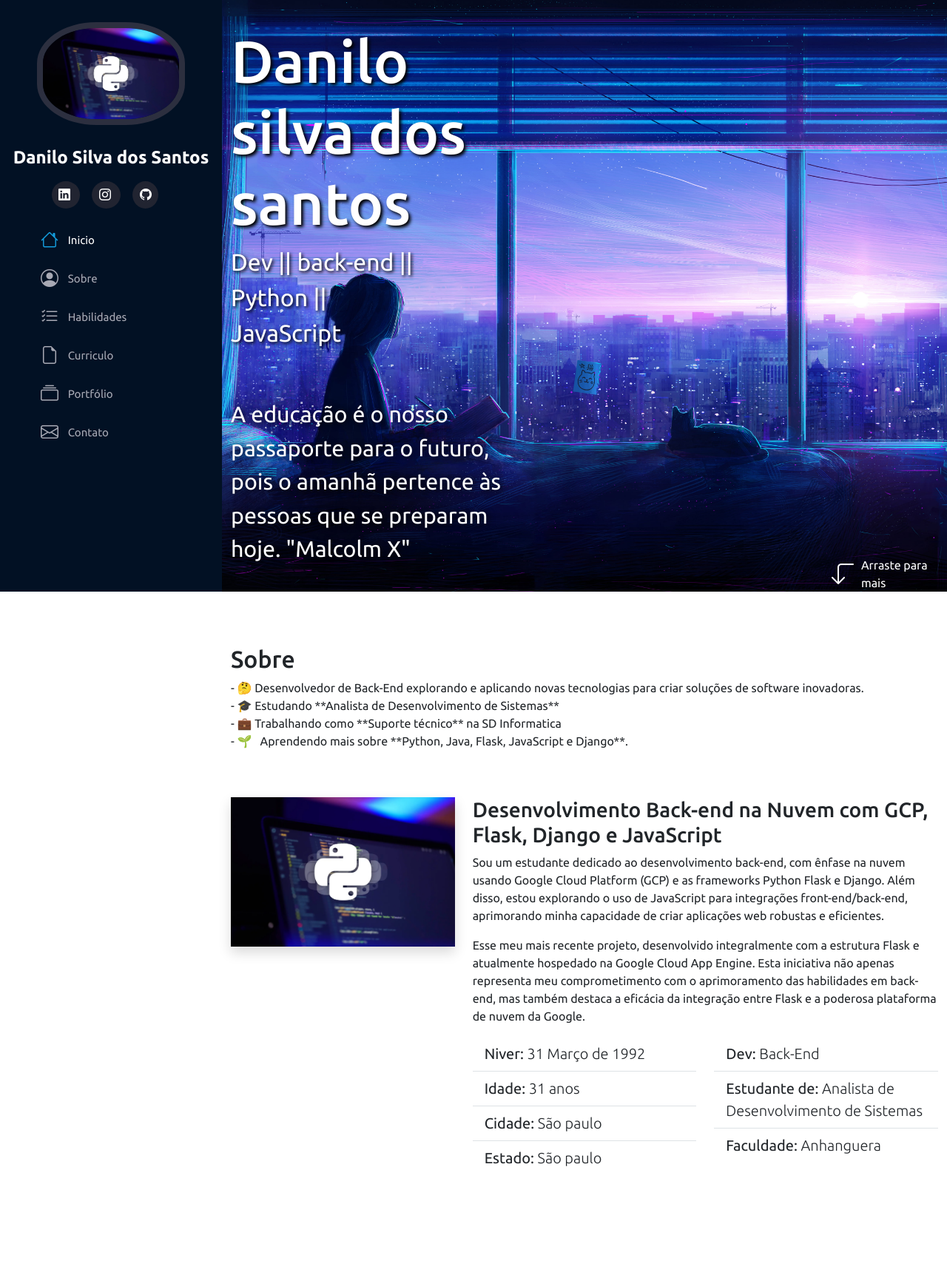
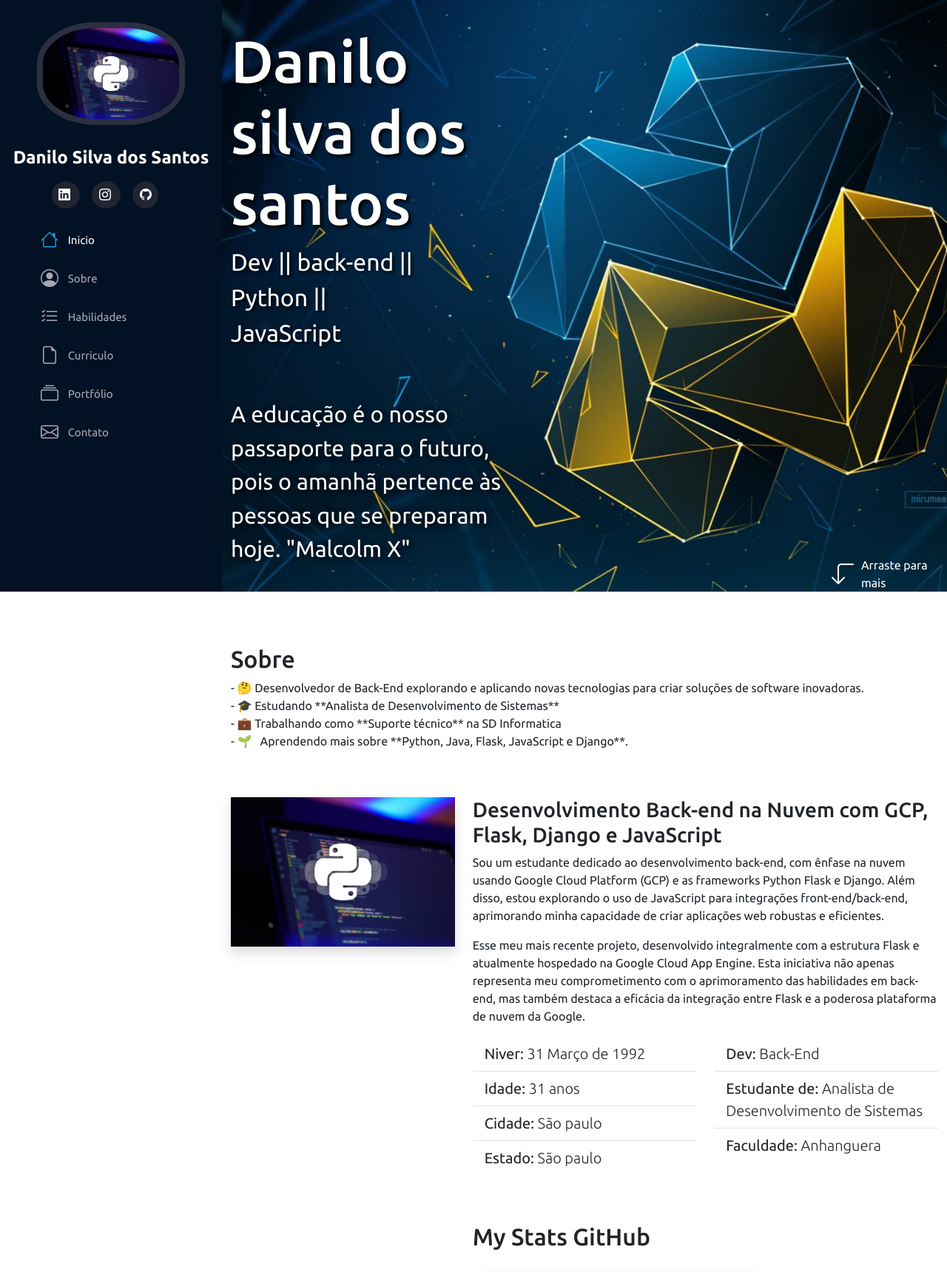
Before and after one commit to August1312/My-Frist-Website, a Flask app: page / in a window 1280 px wide. Shown: the top 1720 px of the page at 74% size. Before the commit the page ends 1577 px from the top, so only its background shows below. Run offline with Flask 2, Linux system fonts and the light colour scheme; some libraries are stand-ins or nearby versions.

Commit message:
:art: ATT V0.9 Atualização da estrutura e organização do código.

```diff
--- a/app/routes.py
+++ b/app/routes.py
@@ -1,5 +1,5 @@
 ### Import extenção do app ###
-from app import *
+from app import app, render_template
 
 
 
--- a/app/static/style.css
+++ b/app/static/style/style.css
@@ -110,7 +110,7 @@ html, body {
 }
 
 section#inicio {
-    background-image: url(./img/bg-img/wallpaperflare.com_wallpaper.jpg);
+    background-image: url(../img/bg-img/background.jpg);
     background-repeat: no-repeat;
     background-size: cover;
     background-attachment: fixed;
--- a/app/templates/index.html
+++ b/app/templates/index.html
@@ -4,7 +4,7 @@
     <meta charset="UTF-8">
     <meta name="viewport" content="width=device-width, initial-scale=1.0">
     <link rel="stylesheet" href="../static/bootstrap/css/bootstrap.css">
-    <link rel="stylesheet" href="../static/style.css">
+    <link rel="stylesheet" href="../static/style/style.css">
     <link rel="icon" href="../static/img/icons/filetype-py.svg">
     <link rel="stylesheet" href="https://cdn.jsdelivr.net/npm/bootstrap-icons@1.11.2/font/bootstrap-icons.min.css">
     <title>PythonVerse</title>
@@ -172,7 +172,13 @@
                         </div>
                     </div>
                      <!-- somente para espaçamento da pagina sobre -->
-                    <p>
+                        <h2 class="pt-5">My Stats GitHub</h2>
+                        <br>
+                        <div class="row md-6" style="display: inline">
+                            <a href="https://github.com/August1312" target="_blank">
+                            <img class="shadow img-fluid" heigth="100em" src="https://github-readme-stats.vercel.app/api?username=August1312&show_icons=true&theme=radical" />
+                            <img class="shadow img-fluid" heigth="100em" src="https://github-readme-stats.vercel.app/api/top-langs/?username=August1312&layout=compact&theme=radical"/>
+                        </div>
                         <br>
                         <br>
                         <br>
@@ -180,8 +186,7 @@
                         <br>
                         <br>
                         <br>
-                    </p>
-                    <!--fim do espaçamento-->
+
                 </div>
 
             </div>
@@ -202,6 +207,6 @@
 
 
     <script src="../static/bootstrap/js/bootstrap.bundle.min.js"></script>
-    <script src="../static/script.js"></script>
+    <script src="../static/script/script.js"></script>
 </body>
 </html>
```
Also changed, not shown: app/static/img/bg-img/background.jpg (added), app/static/img/bg-img/wallpaperflare.com_wallpaper.jpg (deleted), app/static/script/script.js (renamed from app/static/script.js).
